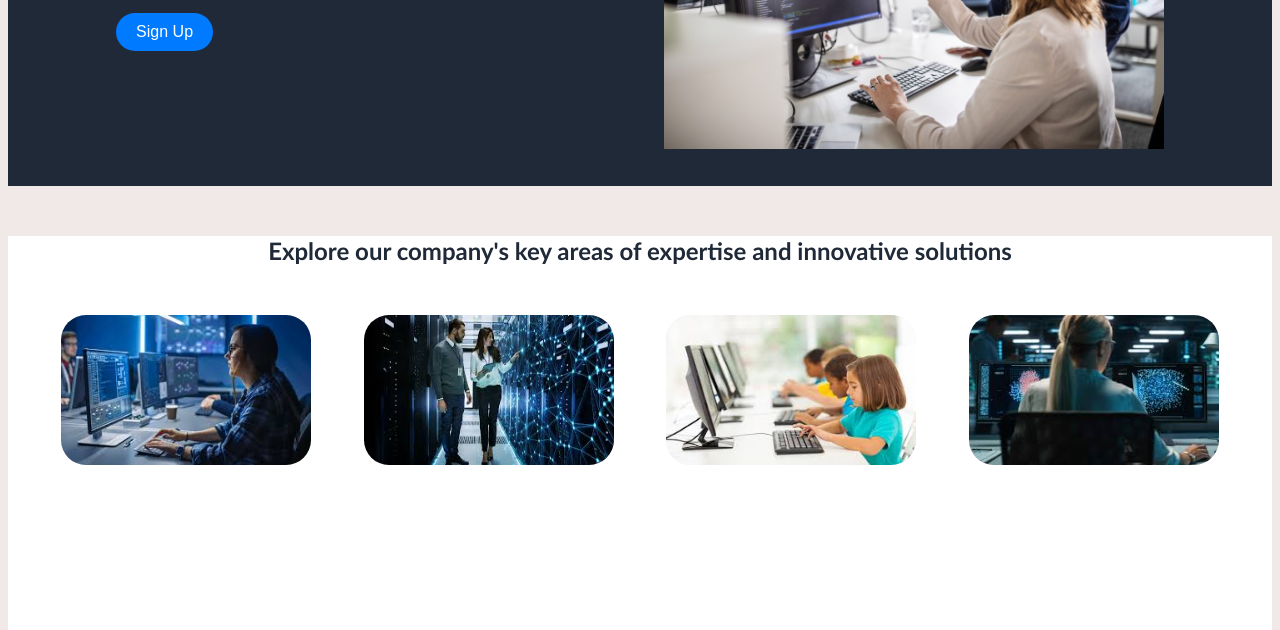
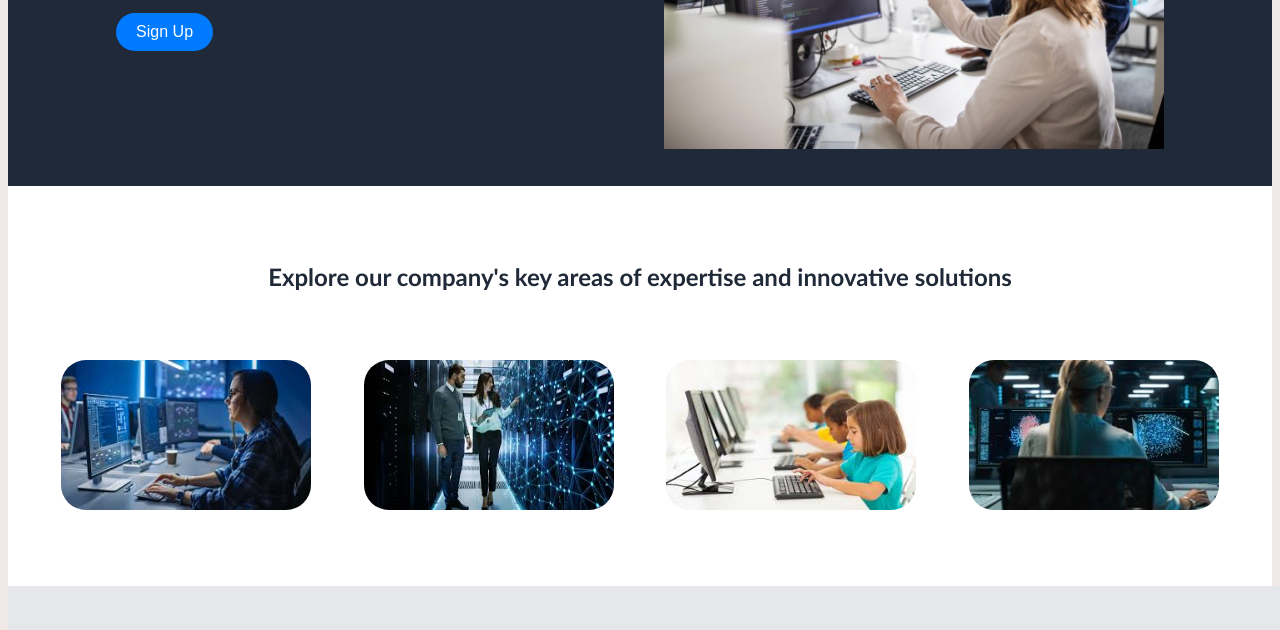
Before and after one commit to custodiotiago/LandingPage, a plain HTML site: page index.html in a window 1280 px wide. Shown: the part 322-952 px from the top of the page. Drawn offline with Linux system fonts and the light colour scheme.

Commit message:
FIX some alignment of containers

```diff
--- a/index.html
+++ b/index.html
@@ -33,9 +33,8 @@
     </div>
 
     <div class="contentDiv2">
-        <div id="someInformation">
-            <p>Explore our company's key areas of expertise and innovative solutions</p>
-        </div>
+        <p>Explore our company's key areas of expertise and innovative solutions</p>
+
         <div id="imageGallery">
             <img class="imgMini" src="/landingpage_development.jpeg">
             <img class="imgMini" src="/landingpage_industry.jpeg">
--- a/styles.css
+++ b/styles.css
@@ -98,31 +98,29 @@
     width: 500px;
 }
 
-.contentDiv2, .contentDiv4 {
+.contentDiv2 {
+    display:flex;
+    flex-direction: column;
+    justify-content:space-evenly;
     background-color: white;
+    text-align: center;
 }
 
-.contentDiv2 {
-    flex-direction: column;
-    text-align: center;
-    background-color: white;
-}
-
-#someInformation p {
+.contentDiv2 p {
     background-color: white;
     font-weight: bold;
     color: #1F2937;
-    margin-top: 50px;
+    margin-top: 30px;
     font-family: 'Trebuchet MS', 'Lucida Sans Unicode', 'Lucida Grande', 'Lucida Sans', Arial, sans-serif;
     font-size: 24px;
 }
 
 #imageGallery {
-    margin-top:50px;
     display:flex;
     flex-direction: row;
     justify-content: space-evenly;
     background-color: white;
+    margin-bottom: 30px;
 }
 
 .imgMini {
@@ -156,6 +154,7 @@
     display:flex;
     flex-direction: row;
     justify-content:space-evenly;
+    background-color: white;
 }
 
 #callAction {
```
